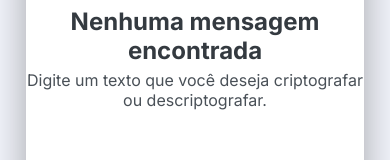
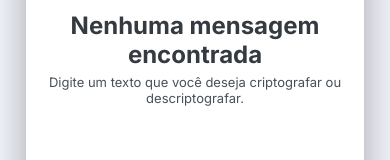
Before and after one commit to alexsambarbosa/Decodificador-de-Texto, a plain HTML site: page index.html in a window 390 px wide. Shown: the part 1009-1169 px from the top of the page. Drawn offline with Linux system fonts and the light colour scheme.

Commit message:
Update layout.css

```diff
--- a/assets/css/layout.css
+++ b/assets/css/layout.css
@@ -325,4 +325,8 @@ a {
 		margin: auto;
 		height: 70%;
 	}
+
+	.aside__div__p {
+		font-size: 13px;
 	}
+}
```
Lines whose indentation alone changed are shown as unchanged.
